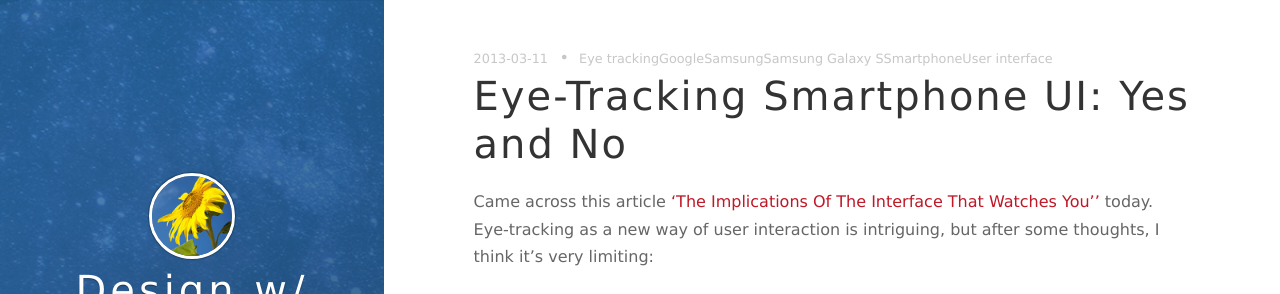
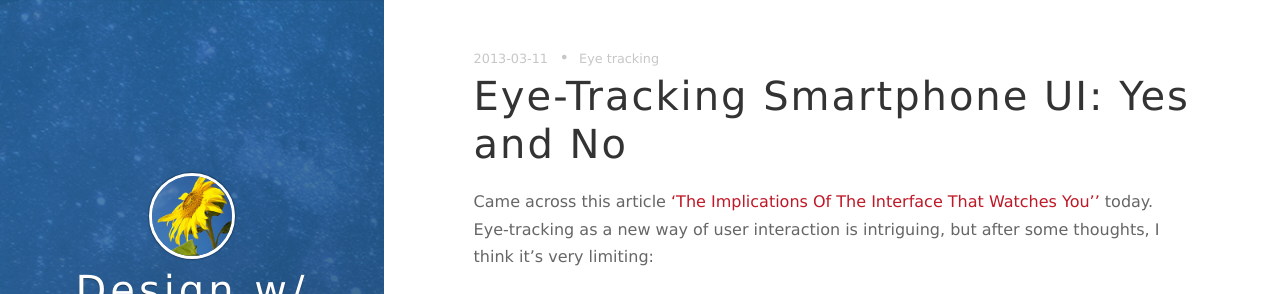
Before and after one commit to lymenlee/mucraft, a Jekyll site: the page built from _posts/2013-03-11-eye-tracking-smartphone-ui-yes-and-no.markdown, in a window 1280 px wide and 900 px high, cut to the strip 0-294 px from the top of the window. Built offline with Jekyll 4.4.1, drawn with Linux system fonts in a browser that asks for light colours; nearby versions of some CDN libraries; comment, search, counter and statistics services are not loaded; part of the change alters nothing that is shown.

Commit message:
Update 2013-03-11-eye-tracking-smartphone-ui-yes-and-no.markdown

```diff
--- a/_posts/2013-03-11-eye-tracking-smartphone-ui-yes-and-no.markdown
+++ b/_posts/2013-03-11-eye-tracking-smartphone-ui-yes-and-no.markdown
@@ -1,23 +1,20 @@
 ---
 author: mountainwalker
 comments: true
-date: 2013-03-11 16:45:54+00:00
+date: 2013-03-11T16:45:54.000Z
 layout: post
-link: https://linwangge.wordpress.com/2013/03/11/eye-tracking-smartphone-ui-yes-and-no/
+link: >-
+  https://linwangge.wordpress.com/2013/03/11/eye-tracking-smartphone-ui-yes-and-no/
 slug: eye-tracking-smartphone-ui-yes-and-no
 title: 'Eye-Tracking Smartphone UI: Yes and No'
 wordpress_id: 1740
 categories:
-- Design
-- Tech Trends
-- UI/UX
+  - Design
+  - Tech Trends
+  - UI/UX
 tags:
-- Eye tracking
-- Google
-- Samsung
-- Samsung Galaxy S
-- Smartphone
-- User interface
+  - Eye tracking
+published: true
 ---
 
 Came across this article ['The Implications Of The Interface That Watches You''](http://techcrunch.com/2013/03/10/the-implications-of-the-interface-that-watches-you/) today. Eye-tracking as a new way of user interaction is intriguing, but after some thoughts, I think it's very limiting:
```
